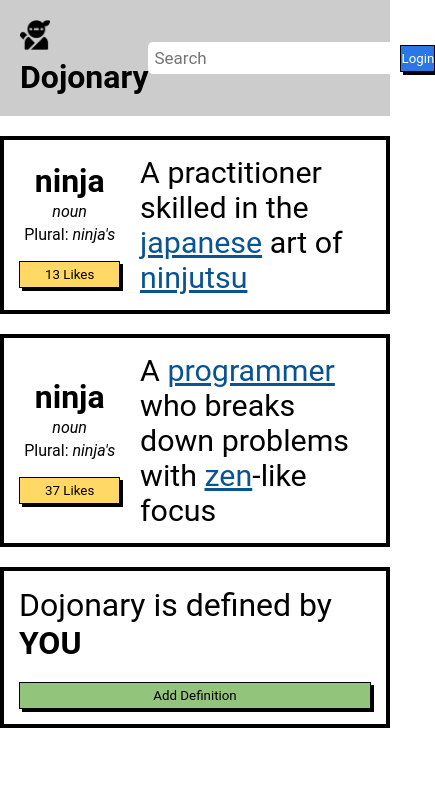
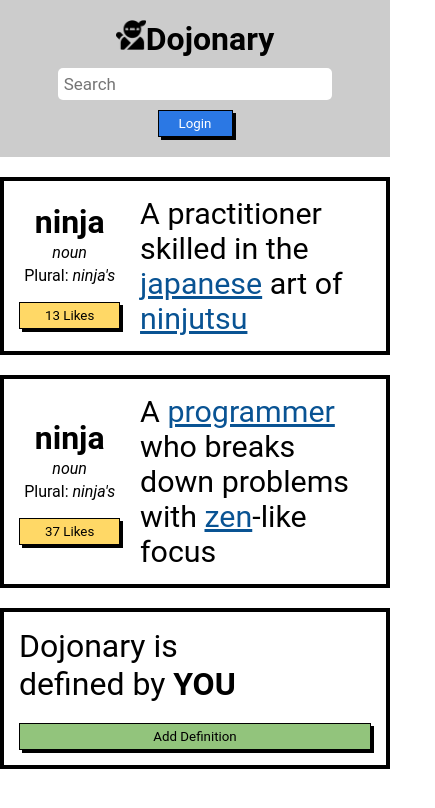
Before and after one commit to chris-nowicki/button_clicker, a plain HTML site: page index.html in a window 390 px wide. Shown: the whole page, 435 px wide, since content can reach past the window. Drawn offline with Linux system fonts and the light colour scheme.

Commit message:
updated CSS for media screen adjustments

```diff
--- a/assets/styles/styles.css
+++ b/assets/styles/styles.css
@@ -124,7 +124,7 @@
     width: 100%;
 }
 
-/* * media screens adjustment */
+/* * media screens adjustments */
 /* Medium screens */
 @media all and (max-width: 800px) {
     .body-wrapper {
@@ -139,4 +139,32 @@
     /* On small screens, we are no longer using row direction but column */
     flex-direction: column;
     }
+
+    .search-bar-container {
+        flex-direction: column;
+    }
+
+    .search-bar-container h1 {
+        margin-bottom: 10px;
+    }
+
+    .search-bar-container input[type=text] {
+        padding: 6px;
+        width: 75%;
+        border: none;
+        font-size: 17px;
+        border-radius: 5px;
+        margin-bottom: 10px;
+    }
+
+    .search-bar-container input:focus {
+        outline: none !important;
+        box-shadow: 0 0 10px #000;
+    }
+
+    .phrase {
+        width: 70%;
+        font-size: 2em;
+        margin-bottom: 20px;
+    }
 }
```
